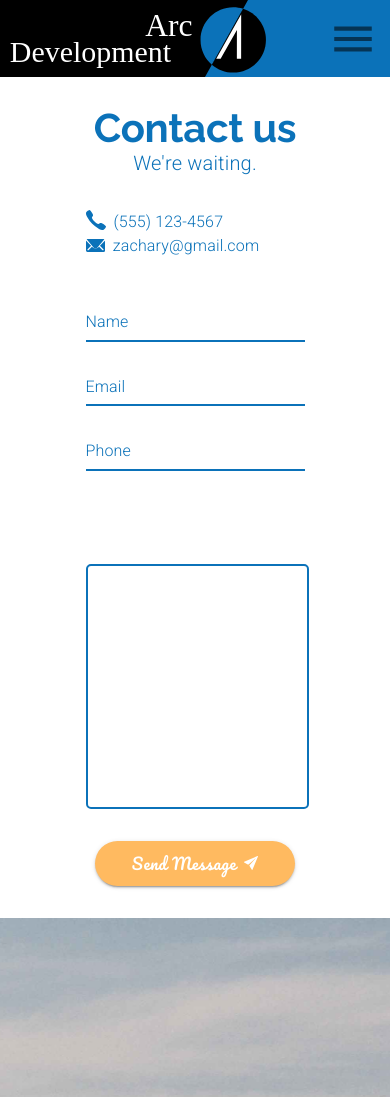
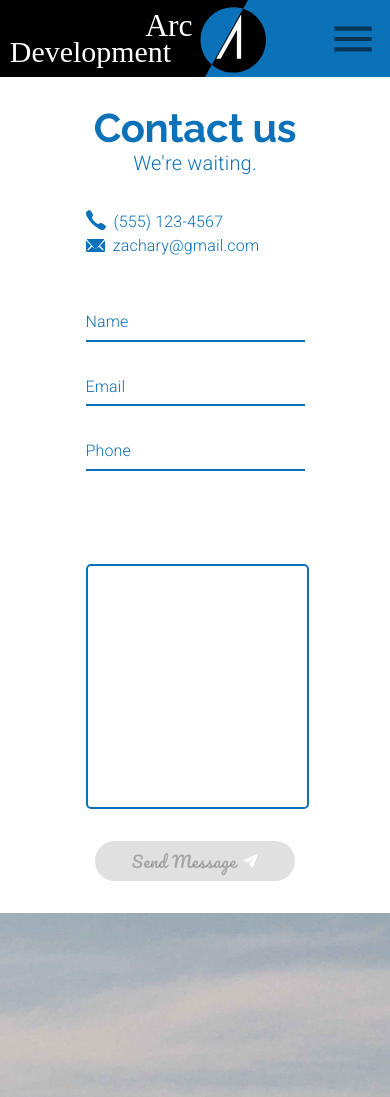
Before and after one commit to Jascha-Biederstedt/arcdevelopment, a React (Create React App) app: page /contact in a window 390 px wide. Shown: the top 1097 px of the page. Built offline with nearby package versions, Linux system fonts and the light colour scheme.

Commit message:
Fix some responsive design issues

```diff
--- a/src/components/Contact.js
+++ b/src/components/Contact.js
@@ -75,7 +75,8 @@ const useStyles = makeStyles(theme => ({
     '&:hover': {
       backgroundColor: theme.palette.secondary.light,
     },
-    [theme.breakpoints.down('xs')]: {
+    [theme.breakpoints.down('sm')]: {
+      height: 40,
       width: 200,
     },
   },
@@ -273,14 +274,14 @@ const Contact = ({ setValue }) => {
             </Grid>
             <Grid item container justify="center" style={{ marginTop: '2em' }}>
               <Button
-                // disabled={
-                //   name.length === 0 ||
-                //   email.length === 0 ||
-                //   phone.length === 0 ||
-                //   message.length === 0 ||
-                //   emailHelper.length !== 0 ||
-                //   phoneHelper.length !== 0
-                // }
+                disabled={
+                  name.length === 0 ||
+                  email.length === 0 ||
+                  phone.length === 0 ||
+                  message.length === 0 ||
+                  emailHelper.length !== 0 ||
+                  phoneHelper.length !== 0
+                }
                 variant="contained"
                 className={classes.sendButton}
                 onClick={() => setOpen(true)}
@@ -297,7 +298,9 @@ const Contact = ({ setValue }) => {
         </Grid>
       </Grid>
       <Dialog
+        style={{ zIndex: 1302 }}
         open={open}
+        fullScreen={matchesXS}
         onClose={closeDialog}
         PaperProps={{
           style: {
@@ -349,7 +352,7 @@ const Contact = ({ setValue }) => {
                 onChange={onChange}
               />
             </Grid>
-            <Grid item style={{ maxWidth: '20em' }}>
+            <Grid item style={{ maxWidth: matchesXS ? '100%' : '20em' }}>
               <TextField
                 InputProps={{ disableUnderline: true }}
                 value={message}
@@ -362,7 +365,13 @@ const Contact = ({ setValue }) => {
               />
             </Grid>
           </Grid>
-          <Grid item container style={{ marginTop: '2em' }} alignItems="center">
+          <Grid
+            item
+            container
+            direction={matchesSM ? 'column' : 'row'}
+            style={{ marginTop: '2em' }}
+            alignItems="center"
+          >
             <Grid item>
               <Button
                 color="primary"
@@ -374,14 +383,14 @@ const Contact = ({ setValue }) => {
             </Grid>
             <Grid item>
               <Button
-                // disabled={
-                //   name.length === 0 ||
-                //   email.length === 0 ||
-                //   phone.length === 0 ||
-                //   message.length === 0 ||
-                //   emailHelper.length !== 0 ||
-                //   phoneHelper.length !== 0
-                // }
+                disabled={
+                  name.length === 0 ||
+                  email.length === 0 ||
+                  phone.length === 0 ||
+                  message.length === 0 ||
+                  emailHelper.length !== 0 ||
+                  phoneHelper.length !== 0
+                }
                 variant="contained"
                 className={classes.sendButton}
                 onClick={() => setOpen(true)}
```
